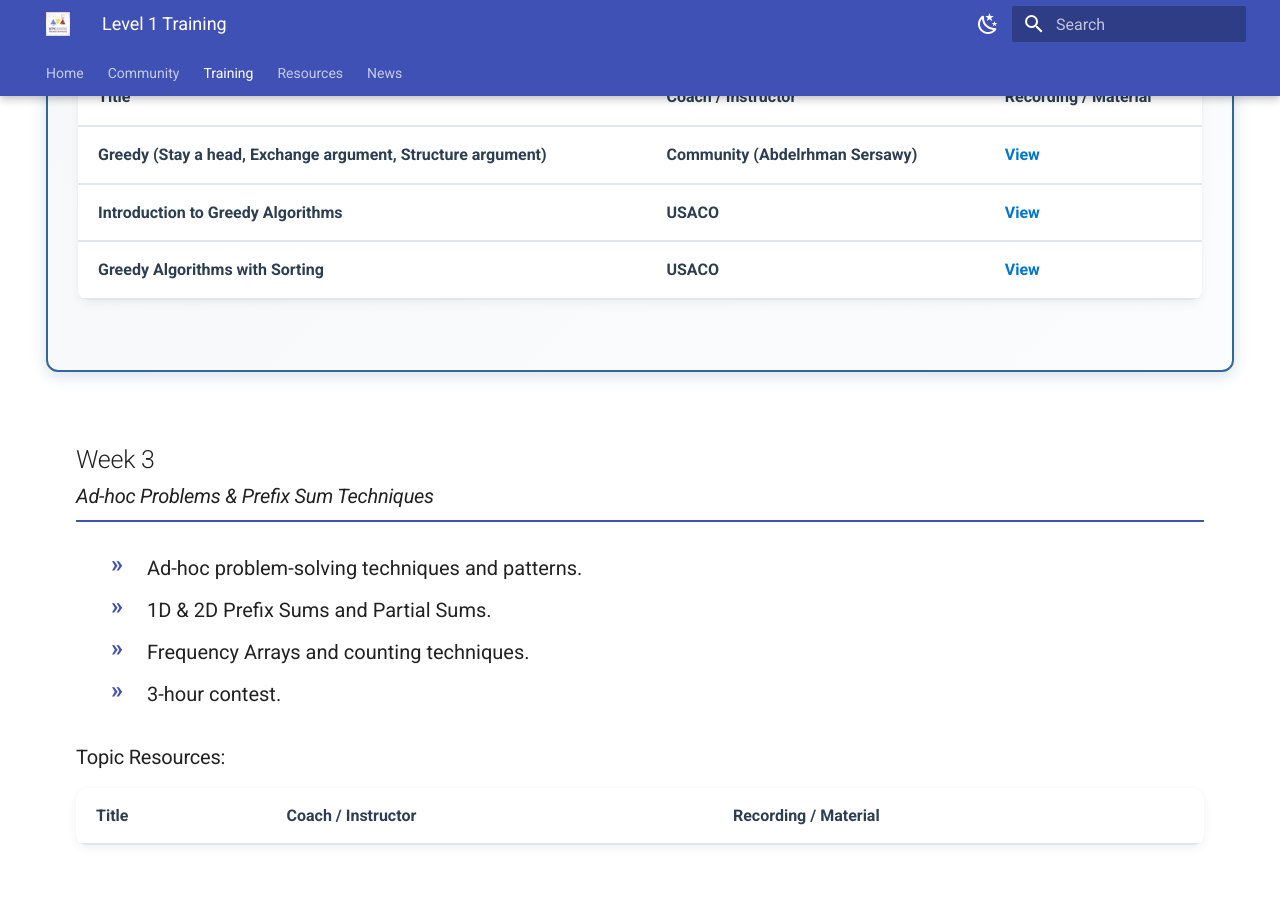
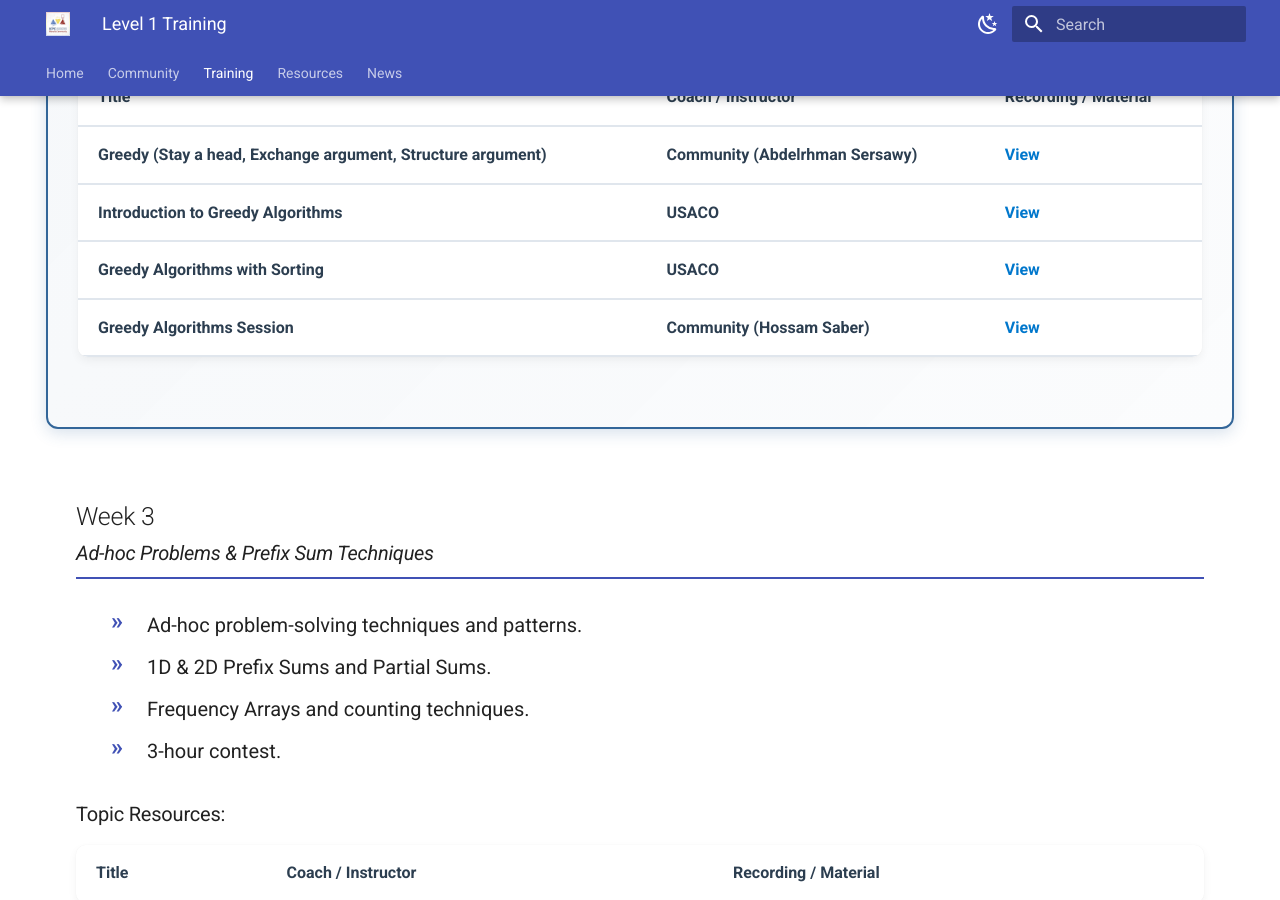
Before and after one commit to ICPC-Menofia/icpc-menofia.github.io, an MkDocs documentation site: the page built from docs/training/2025/level1_training.md, in a window 1280 px wide and 900 px high, scrolled down 3368 px. Built offline with MkDocs 1.6.1 and Material for MkDocs 9.7.7, drawn with Linux system fonts in a browser that asks for light colours.

Commit message:
docs : add greedy session level 1 2025

```diff
--- a/docs/training/2025/level1_training.md
+++ b/docs/training/2025/level1_training.md
@@ -55,6 +55,9 @@ hide:
           </a>
           <a href="#" data-link="coach:menna_fathy" class="coach-card">
             <div class="coach-name">Menna Fathy</div>
+          </a>
+          <a href="#" data-link="coach:hossam-saber" class="coach-card">
+            <div class="coach-name">Hossam Saber</div>
           </a>
         </div>
       </div>
@@ -145,6 +148,11 @@ hide:
         <th>Greedy Algorithms with Sorting</th>
         <th>USACO</th>
         <th><a href="https://usaco.guide/silver/greedy-sorting?lang=cpp" target="_blank">View</a></th>
+      </tr>
+      <tr>
+        <th>Greedy Algorithms Session</th>
+        <th>Community (Hossam Saber)</th>
+        <th><a href="https://youtu.be/fAfreIb7dcg?si=XZonB3UJ4IcVy0w2" target="_blank">View</a></th>
       </tr>
     </tbody>
   </table>
```
